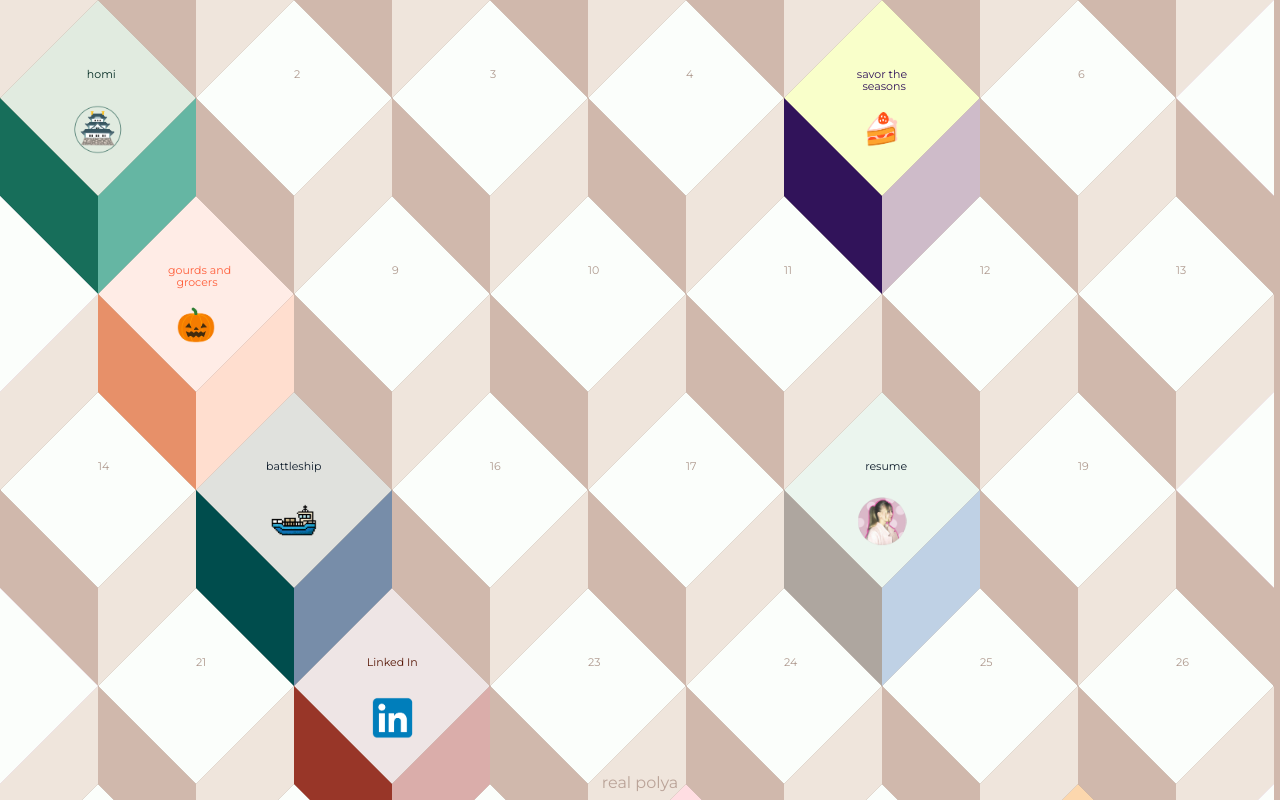
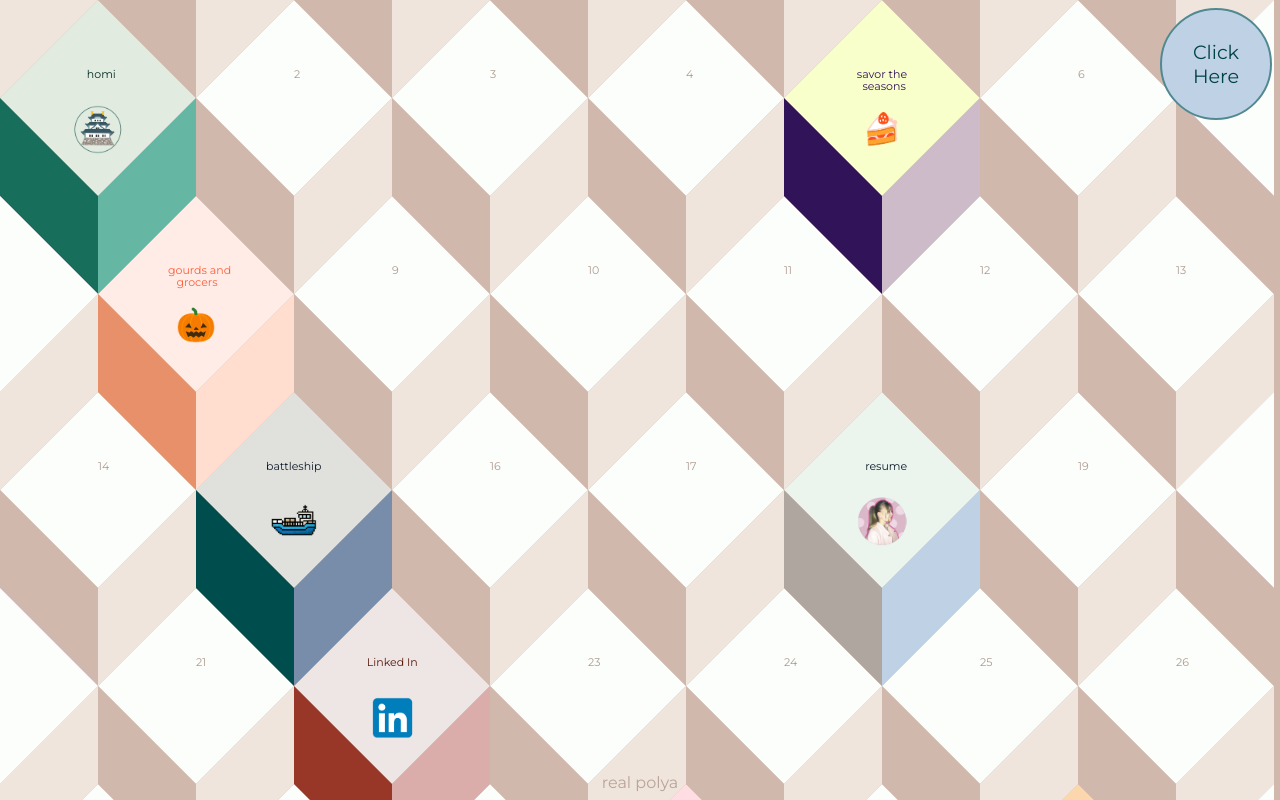
Before and after one commit to realpolya/portfolio, a plain HTML site: page index.html in a window 1280 px wide. Shown: the top 800 px of the page. Drawn offline with Linux system fonts and the light colour scheme.

Commit message:
create a button

```diff
--- a/index.html
+++ b/index.html
@@ -20,6 +20,8 @@
     </head>
     <body>
         <div id="newCanvases"></div>
+        <button id="button-main">Click
+Here</button>
         <!--TODO: make the div below a pop up window that can disappear so you can just see the cubes -->
         <!-- <div id="centered">
             <h1>Who is Polina Stepanova?</h1>
--- a/js-files/cube.js
+++ b/js-files/cube.js
@@ -7,9 +7,9 @@ const drawLine = (ctx, x1, y1, x2, y2, colors, lineWidth=1) => {
     ctx.beginPath();
     ctx.moveTo(x1, y1);
     ctx.lineTo(x2, y2);
-    ctx.strokeStyle = colors.line;
+    // ctx.strokeStyle = colors.line;
     ctx.lineWidth = lineWidth;
-    ctx.stroke();
+    // ctx.stroke();
     ctx.closePath();
 
 }
@@ -24,9 +24,9 @@ const drawFillTop = (ctx, size, mid, colors,
     ctx.lineTo(end, mid);
     ctx.lineTo(mid, start);
     ctx.lineTo(start, mid);
-    ctx.strokeStyle = colors.line;
+    // ctx.strokeStyle = colors.line;
     ctx.lineWidth = lineWidth;
-    ctx.stroke();
+    // ctx.stroke();
     ctx.closePath();
 
     if (special) {
--- a/js-files/interact.js
+++ b/js-files/interact.js
@@ -64,7 +64,6 @@ const textInCube = (ctx, colors, mid, text, special, x=0, y=0, font="11px Montse
     }
 
 }
-
 
 const renderIcon = (ctx, source, size, photo=false) => {
 
--- a/style.css
+++ b/style.css
@@ -6,6 +6,15 @@ body {
     width: 100vw;
     /* height: 100vh; */
     margin: 0;
+}
+
+footer {
+    width: 100%;
+    position: fixed;
+    bottom: 0%;
+    text-align: center;
+    padding-bottom: 0.5rem;
+    color: #baa398;
 }
 
 #centered {
@@ -20,13 +29,24 @@ body {
     opacity: 80%;
 }
 
-footer {
-    width: 100%;
+#button-main {
     position: fixed;
-    bottom: 0%;
+    top: 0%;
+    right: 0%;
+    margin: 0.5rem;
+    white-space: pre;
+    width: 7rem;
+    height: 7rem;
+    font-size: 1.2rem;
     text-align: center;
-    padding-bottom: 0.5rem;
-    color: #baa398;
+    padding: 1rem;
+    border-radius: 50%;
+    font-family: "Montserrat", serif;
+    font-weight: 400;
+    font-style: normal;
+    background-color: #BFD1E5;
+    border: solid 2px #508991;
+    color: #004346;
 }
 
 @media screen and (max-width: 500px) {
```
Also changed, not shown: js-files/popup.js (added).
